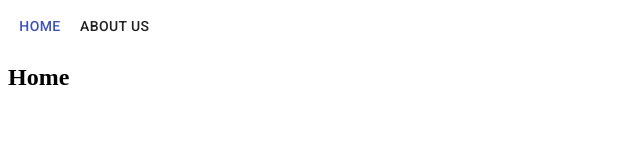
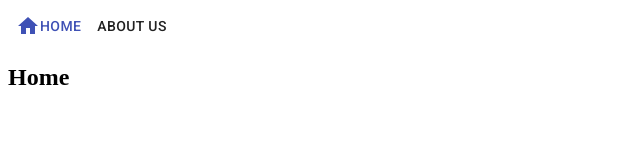
Before and after one commit to sasle/LinkNLearn, a React (Create React App) app in the folder LinkNLearn/: page / in a window 1280 px wide. Shown: the top 160 px of the page, without its empty margins (0-640 px from the left). Built offline with nearby package versions, Linux system fonts and the light colour scheme.

Commit message:
material icons

```diff
--- a/LinkNLearn/package.json
+++ b/LinkNLearn/package.json
@@ -4,6 +4,7 @@
   "private": true,
   "dependencies": {
     "@material-ui/core": "^4.12.2",
+    "@material-ui/icons": "^4.11.2",
     "@testing-library/jest-dom": "^5.14.1",
     "@testing-library/react": "^11.2.7",
     "@testing-library/user-event": "^12.8.3",
--- a/LinkNLearn/src/components/Header/index.js
+++ b/LinkNLearn/src/components/Header/index.js
@@ -1,12 +1,13 @@
 import React from 'react';
 import { Link } from 'react-router-dom';
 import { Button } from '@material-ui/core';
+import HomeIcon from '@material-ui/icons/Home';
 
 function Header() {
   return (
     <header className="header">
       <Link to={'/'}>
-        <Button color="primary">Home</Button>
+        <Button color="primary"><HomeIcon />Home</Button>
       </Link>
       <Link to={'/about'}>
         <Button>About Us</Button>
```
Also changed, not shown: 1 other file (tests, documents, lock files or other folders).
